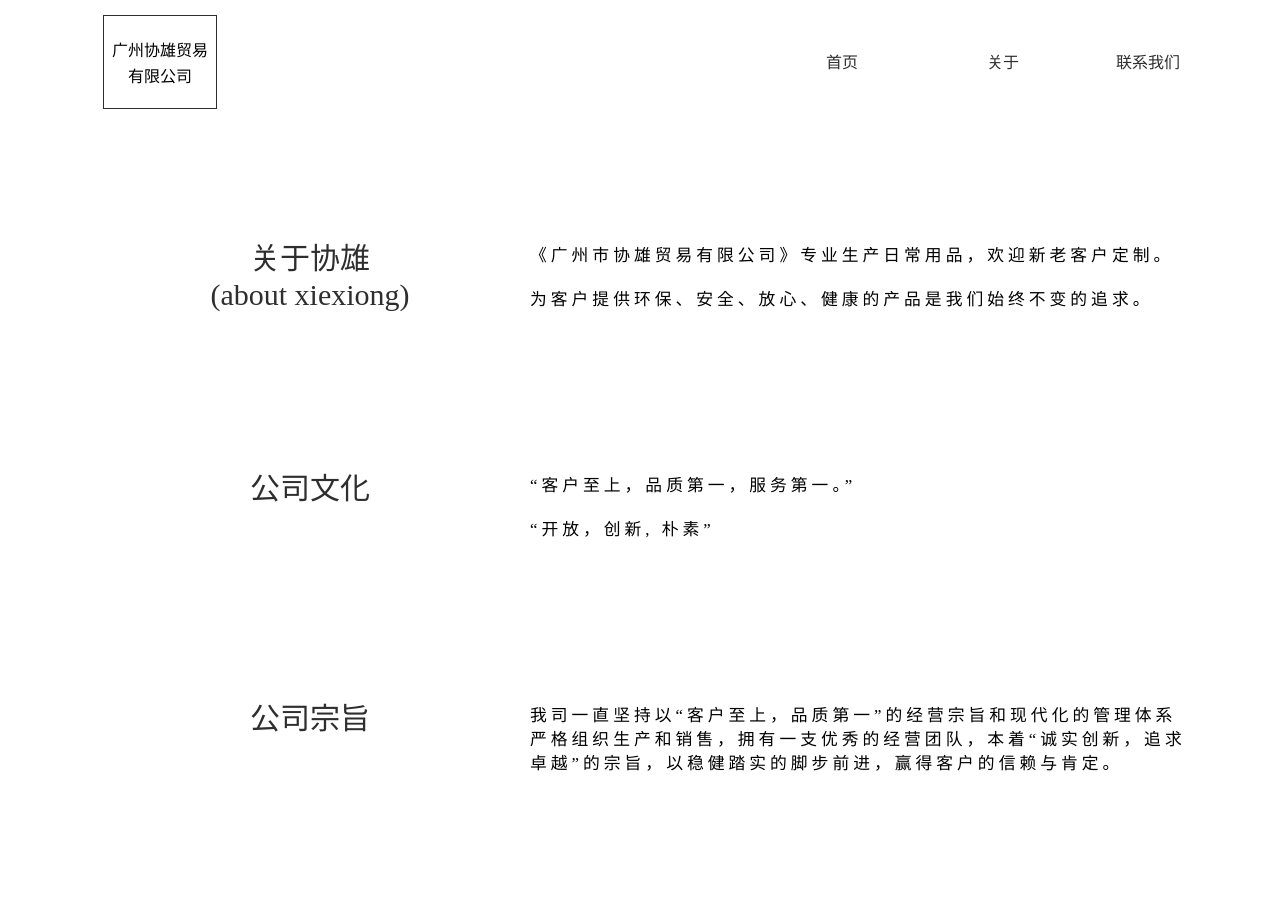
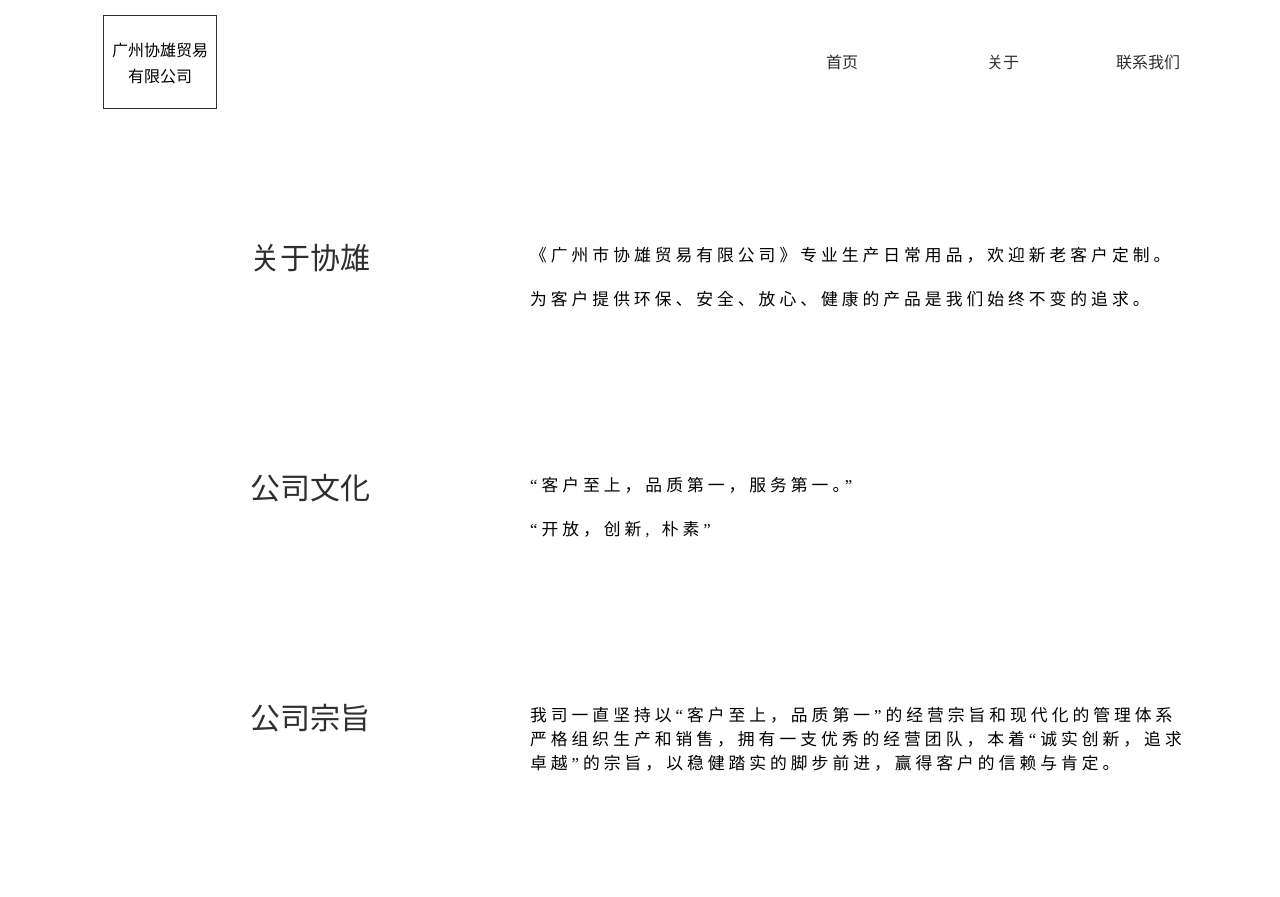
Before and after one commit to yeluojun/sj, a website built with webpack: page views/about/index.html in a window 1280 px wide. Shown: the top 897 px of the page. Built offline with nearby package versions, Linux system fonts and the light colour scheme.

Commit message:
新协雄

```diff
--- a/views/about/index.html
+++ b/views/about/index.html
@@ -2,7 +2,7 @@
 <!DOCTYPE html>
 <html>
 <head>
-  <title>爽捷科技</title>
+  <title>广州协雄贸易</title>
   <meta http-equiv="Content-Type" content="text/html; charset=UTF-8" />
   <meta http-equiv="pragma" content="no-cache">
   <link rel="shortcut icon" href="../../source/favicon.ico">
@@ -40,7 +40,6 @@
                 <div class="about-left">
                 关于协雄
                 <br/>
-                (about xiexiong)
                 </div>
                 <diiv class="about-right">
                     《广州市协雄贸易有限公司》专业生产日常用品，欢迎新老客户定制。
```
Also changed, not shown: views/about/contact.html (+1 -1 lines), views/home.html (+1 -1 lines).
